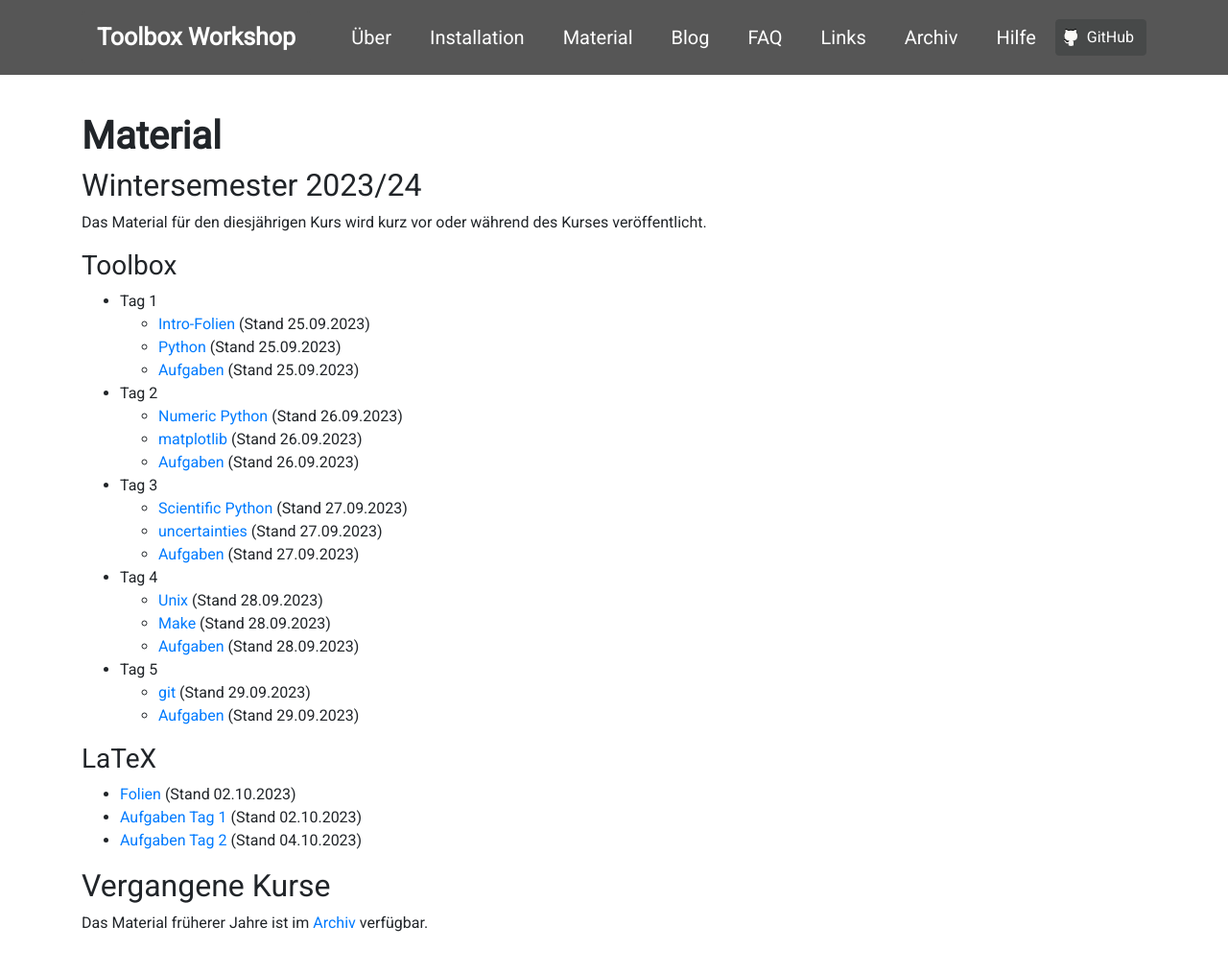
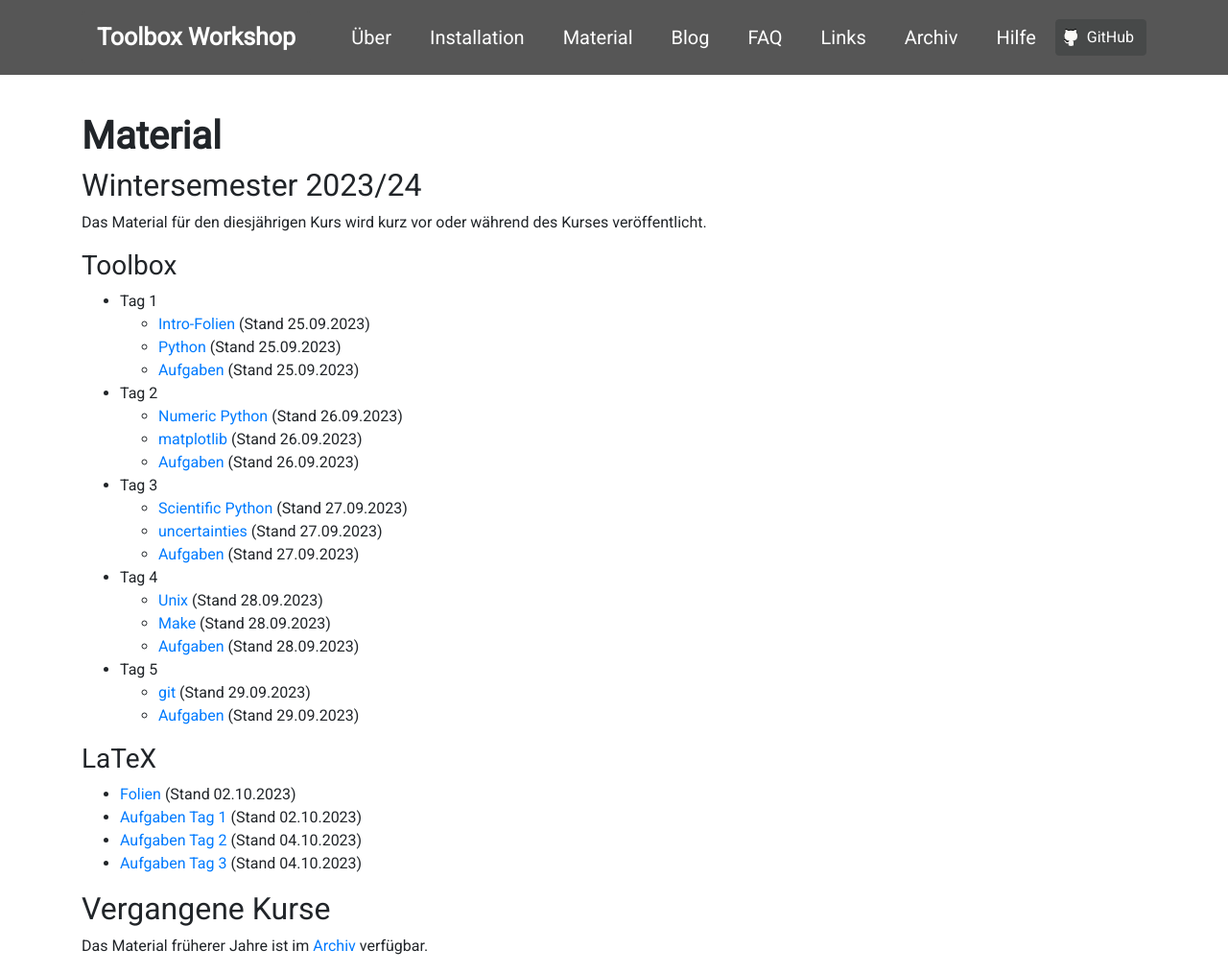
Before and after one commit to pep-dortmund/homepage-toolbox, a Jekyll site: the page built from notes.md, in a window 1280 px wide and 1014 px high. Shown: the whole window at 96% size. Built offline with Jekyll 4.4.1, drawn with Linux system fonts in a browser that asks for light colours; nearby versions of some CDN libraries.

Commit message:
add material day 3, preparation if we need it already today

```diff
--- a/notes.md
+++ b/notes.md
@@ -34,9 +34,9 @@ Kurses veröffentlicht.
 - [Folien](files/archive/2023/latex.pdf) (Stand 02.10.2023)
 - [Aufgaben Tag 1](files/archive/2023/exercises-latex-1.zip) (Stand 02.10.2023)
 - [Aufgaben Tag 2](files/archive/2023/exercises-latex-2.zip) (Stand 04.10.2023)
+- [Aufgaben Tag 3](files/archive/2023/exercises-latex-4.zip) (Stand 04.10.2023)
 
 <!--
-- [Aufgaben Tag 3](files/archive/2022/exercises-latex-3.zip) (Stand 06.10.2022)
 - [Aufgaben Tag 4](files/archive/2022/exercises-latex-4.zip) (Stand 07.10.2022)
 - [LaTeX Vorlage für Protokolle](files/archive/2022/latex-template.zip) (Stand 07.10.2022)
 -->
```
Also changed, not shown: 1 other file.
